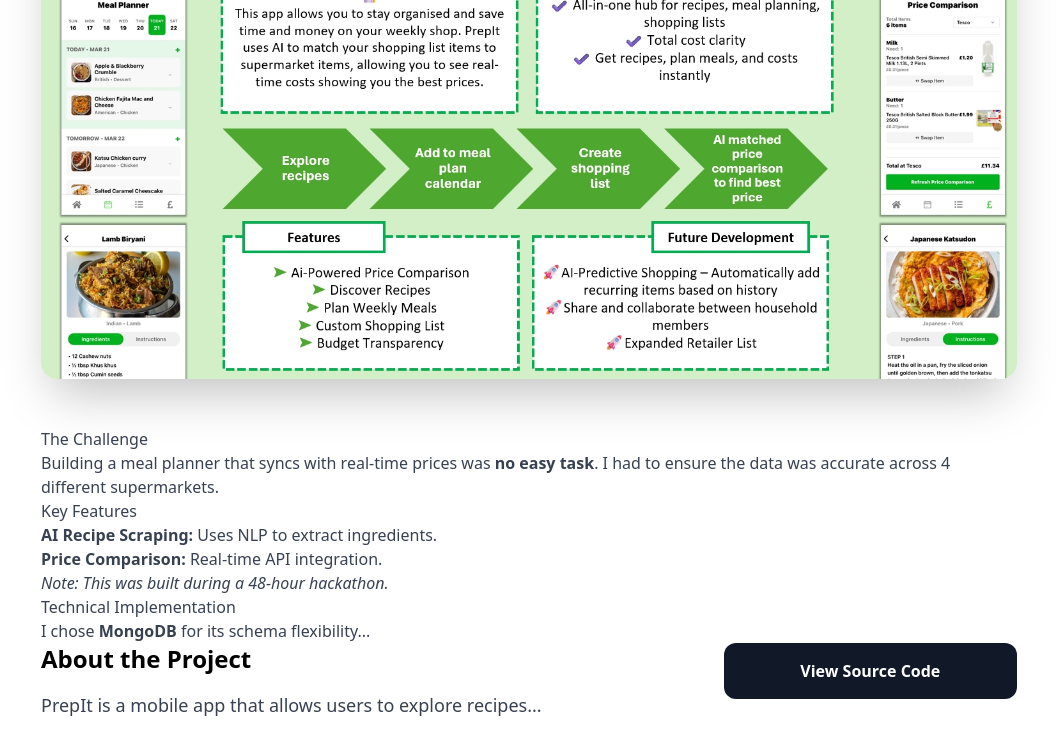
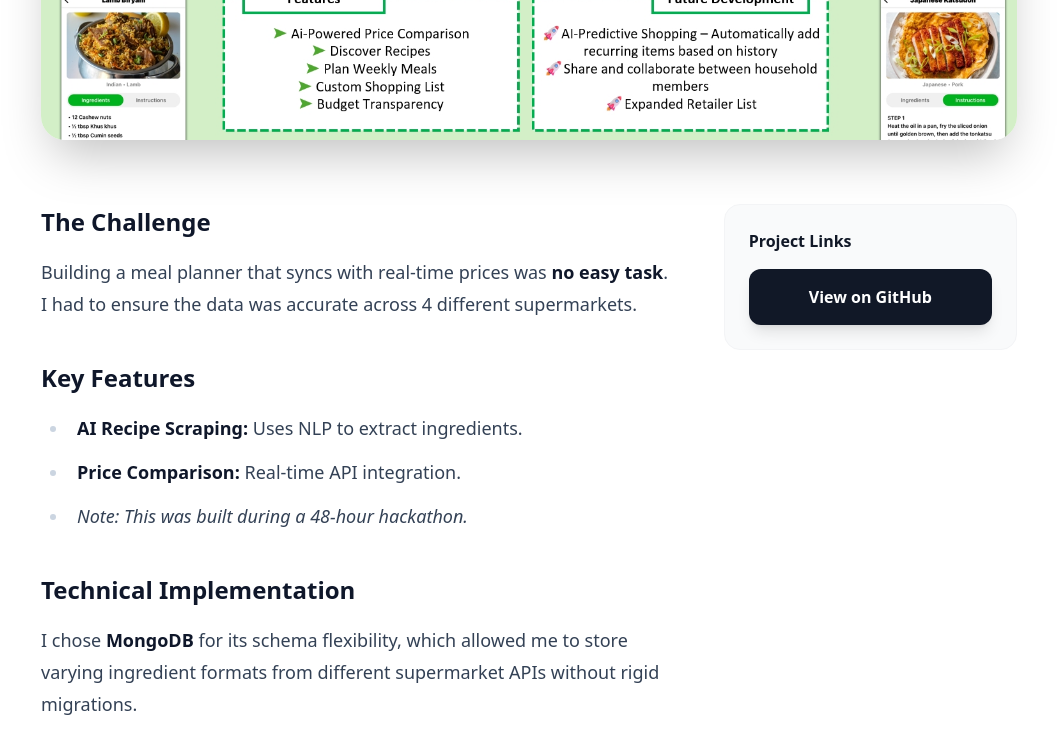
Before and after one commit to joshwant/Portfolio, a React (Vite) app: page / in a window 1280 px wide. Both pictures are taken after a click on the element 216 px from the left and 399 px from the top of the page. Shown: the top 754 px of the page, without its empty margins (111-1168 px from the left). Built offline with nearby package versions, Linux system fonts and the light colour scheme.

Commit message:
Fixing Markdown and Tailwind for Project Page

```diff
--- a/package.json
+++ b/package.json
@@ -14,6 +14,7 @@
     "react-router-dom": "^7.12.0"
   },
   "devDependencies": {
+    "@tailwindcss/typography": "^0.5.19",
     "@vitejs/plugin-react": "^4.5.2",
     "autoprefixer": "^10.4.14",
     "postcss": "^8.4.21",
--- a/src/data/projects.js
+++ b/src/data/projects.js
@@ -11,9 +11,9 @@
     shortDescription: "AI-Powered Meal Planning and Price Comparison.",
     mainImage: prepitThumb,
     images: [prepitThumb, prepit1],
-    description: "PrepIt is a mobile app that allows users to explore recipes...",
-    github: "https://github.com/joshwant/...",
-    technologies: ["React Native", "Expo", "Node.js", "MongoDB"],
+    description: "PrepIt is a mobile app that allows users to explore recipes, create a meal plan and shopping list, and get a price comparison from top UK supermarkets.",
+    github: "https://github.com/joshwant/COMP3000-JOSHWANT",
+    technologies: ["React Native", "Expo", "Node.js", "MongoDB", "Firebase"],
     category: "Mobile App",
     fullDescription: `
 ### The Challenge
@@ -25,7 +25,7 @@
 * *Note: This was built during a 48-hour hackathon.*
 
 ### Technical Implementation
-I chose **MongoDB** for its schema flexibility...
+I chose **MongoDB** for its schema flexibility, which allowed me to store varying ingredient formats from different supermarket APIs without rigid migrations.
     `
   },
   {
@@ -40,15 +40,15 @@
     category: "Mobile App",
     fullDescription: `
 ### The Challenge
-Building a meal planner that syncs with real-time prices was **no easy task**. I had to ensure the data was accurate across 4 different supermarkets.
+The dental industry often relies on outdated paper systems. The goal was to create a centralized mobile hub for both patients and clinics to manage the entire lifecycle of an appointment.
 
 ### Key Features
-* **AI Recipe Scraping:** Uses NLP to extract ingredients.
-* **Price Comparison:** Real-time API integration.
-* *Note: This was built during a 48-hour hackathon.*
+* **Smart Scheduling:** Prevents double-booking and sends automated push notifications.
+* **Supply Management:** Integrated store for ordering dental hygiene products.
+* **Secure Records:** Encrypted storage for patient x-rays and history.
 
 ### Technical Implementation
-I chose **MongoDB** for its schema flexibility...
+Using **Flutter** allowed for a highly responsive UI that looks native on both iOS and Android, while the **Node.js** backend handled the heavy lifting for scheduling logic.
     `
   },
 ];
--- a/src/pages/ProjectPage.jsx
+++ b/src/pages/ProjectPage.jsx
@@ -10,17 +10,25 @@
 
   return (
     <div className="min-h-screen bg-white pb-20">
-      {/* Simple Back Nav */}
-      <nav className="p-6">
-        <Link to="/" className="text-blue-600 font-medium">← Back to Portfolio</Link>
+      {/* Navigation */}
+      <nav className="p-6 max-w-7xl mx-auto">
+        <Link to="/" className="text-blue-600 font-semibold hover:text-blue-800 transition-colors">
+          ← Back to Projects
+        </Link>
       </nav>
 
       <div className="max-w-5xl mx-auto px-6">
+        {/* Header */}
         <header className="mb-10">
-          <h1 className="text-5xl font-extrabold mb-4">{project.title}</h1>
-          <div className="flex flex-wrap gap-3">
+          <p className="text-blue-600 font-bold uppercase tracking-widest text-sm mb-2">
+            {project.category}
+          </p>
+          <h1 className="text-4xl md:text-6xl font-black text-gray-900 mb-6">
+            {project.title}
+          </h1>
+          <div className="flex flex-wrap gap-2">
             {project.technologies.map(t => (
-              <span key={t} className="bg-blue-50 text-blue-700 px-3 py-1 rounded-full text-sm font-semibold">
+              <span key={t} className="bg-gray-100 text-gray-700 px-3 py-1 rounded-md text-sm font-medium">
                 {t}
               </span>
             ))}
@@ -30,29 +38,35 @@
         {/* Hero Image */}
         <img
           src={project.mainImage}
-          className="w-full aspect-video object-cover rounded-2xl shadow-2xl mb-12"
+          className="w-full aspect-video object-cover rounded-3xl shadow-2xl mb-16"
           alt={project.title}
         />
 
-        <div className="prose prose-blue max-w-none text-gray-700">
-          <ReactMarkdown>{project.fullDescription}</ReactMarkdown>
-        </div>
+        {/* Main Content Grid */}
+        <div className="grid md:grid-cols-3 gap-12">
 
-        <div className="grid md:grid-cols-3 gap-12">
+          {/* Left Side: The Case Study (Markdown) */}
           <div className="md:col-span-2">
-            <h2 className="text-2xl font-bold mb-4">About the Project</h2>
-            <p className="text-gray-700 leading-relaxed text-lg">{project.description}</p>
+            <section className="prose prose-slate prose-lg max-w-none">
+              <ReactMarkdown>{project.fullDescription}</ReactMarkdown>
+            </section>
           </div>
 
-          <div className="space-y-6">
-            <a
-              href={project.github}
-              target="_blank"
-              className="block w-full text-center py-4 bg-gray-900 text-white rounded-xl font-bold hover:bg-black transition-all"
-            >
-              View Source Code
-            </a>
+          {/* Right Side: Quick Info / Links */}
+          <div className="space-y-8">
+            <div className="bg-gray-50 p-6 rounded-2xl border border-gray-100">
+              <h3 className="font-bold text-gray-900 mb-4">Project Links</h3>
+              <a
+                href={project.github}
+                target="_blank"
+                rel="noreferrer"
+                className="flex items-center justify-center gap-2 w-full py-4 bg-gray-900 text-white rounded-xl font-bold hover:bg-black transition-all shadow-lg hover:shadow-xl active:scale-95"
+              >
+                View on GitHub
+              </a>
+            </div>
           </div>
+
         </div>
       </div>
     </div>
--- a/tailwind.config.js
+++ b/tailwind.config.js
@@ -16,5 +16,7 @@
       },
     },
   },
-  plugins: [],
+  plugins: [
+    require('@tailwindcss/typography'),
+  ],
 }
```
Also changed, not shown: 1 other file (tests, documents, lock files or other folders).
